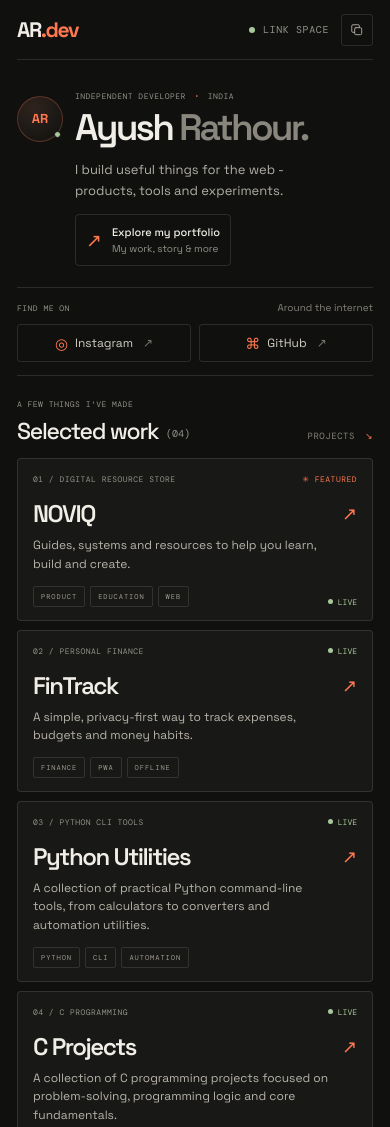
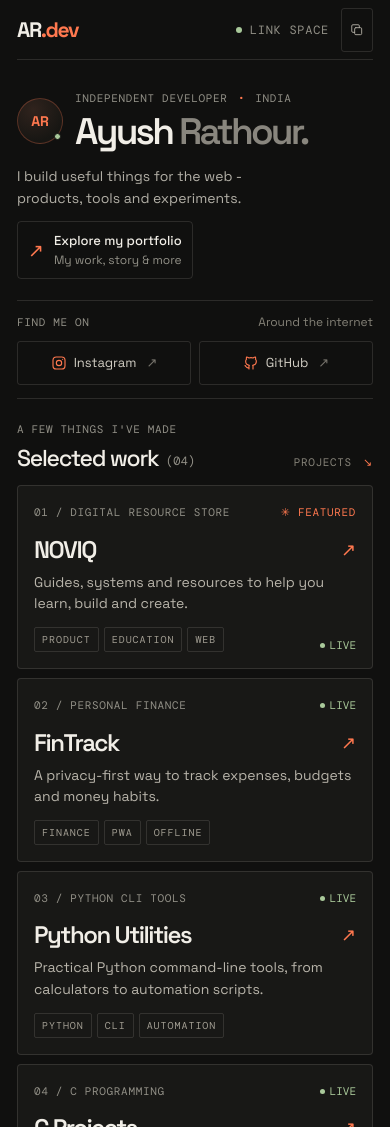
Before and after one commit to ayush-rathour/link-space, a plain HTML site: page index.html in a window 390 px wide. Shown: the top 1127 px of the page. Drawn offline with nearby package versions, Linux system fonts and the light colour scheme.

Commit message:
Polish Link Space UI and assets

```diff
--- a/index.html
+++ b/index.html
@@ -3,7 +3,10 @@
   <head>
     <!-- Basic metadata -->
     <meta charset="UTF-8" />
-    <meta name="viewport" content="width=device-width, initial-scale=1.0" />
+    <meta
+      name="viewport"
+      content="width=device-width, initial-scale=1, viewport-fit=cover"
+    />
 
     <title>Link Space | AR.dev</title>
 
@@ -135,8 +138,12 @@
             rel="noopener noreferrer"
             aria-label="Instagram"
           >
-            <span class="social-symbol instagram">◎</span><span>Instagram</span
-            ><span class="out-arrow">↗</span>
+            <span class="social-symbol instagram"
+              ><svg viewBox="0 0 24 24" aria-hidden="true">
+                <rect x="3" y="3" width="18" height="18" rx="5" />
+                <circle cx="12" cy="12" r="4" />
+                <path d="M17.5 6.5h.01" /></svg></span
+            ><span>Instagram</span><span class="out-arrow">↗</span>
           </a>
           <a
             href="https://github.com/ayush-rathour"
@@ -144,8 +151,12 @@
             rel="noopener noreferrer"
             aria-label="GitHub"
           >
-            <span class="social-symbol github">⌘</span><span>GitHub</span
-            ><span class="out-arrow">↗</span>
+            <span class="social-symbol github"
+              ><svg viewBox="0 0 24 24" aria-hidden="true">
+                <path
+                  d="M9 19c-4.3 1.4-4.3-2.5-6-3m12 5v-3.5c0-1 .1-1.4-.5-2 2.8-.3 5.5-1.4 5.5-6a4.6 4.6 0 0 0-1.3-3.2 4.2 4.2 0 0 0-.1-3.2s-1.1-.3-3.5 1.3a12 12 0 0 0-6.2 0C6.5 2.8 5.4 3.1 5.4 3.1a4.2 4.2 0 0 0-.1 3.2A4.6 4.6 0 0 0 4 9.5c0 4.6 2.7 5.7 5.5 6-.6.6-.6 1.2-.5 2V21"
+                /></svg></span
+            ><span>GitHub</span><span class="out-arrow">↗</span>
           </a>
         </nav>
       </section>
@@ -155,12 +166,31 @@
           <div>
             <p class="eyebrow">A FEW THINGS I'VE MADE</p>
             <h2 id="projects-title">
-              Selected work <span id="project-count">(02)</span>
+              Selected work <span id="project-count">(04)</span>
             </h2>
           </div>
           <span class="section-side-note">PROJECTS <i>↘</i></span>
         </div>
-        <div class="project-list" id="project-list" aria-live="polite"></div>
+        <div class="project-list" id="project-list" aria-live="polite">
+          <noscript>
+            <a class="project-card" href="https://noviq.ayushrathour.site"
+              ><h3>NOVIQ</h3></a
+            >
+            <a class="project-card" href="https://fintrack.ayushrathour.site"
+              ><h3>FinTrack</h3></a
+            >
+            <a
+              class="project-card"
+              href="https://github.com/ayush-rathour/python-projects"
+              ><h3>Python Utilities</h3></a
+            >
+            <a
+              class="project-card"
+              href="https://github.com/ayush-rathour/c-projects"
+              ><h3>C Projects</h3></a
+            >
+          </noscript>
+        </div>
       </section>
 
       <footer class="footer">
--- a/script.js
+++ b/script.js
@@ -23,7 +23,7 @@ const projects = [
     id: "fintrack",
     name: "FinTrack",
     description:
-      "A simple, privacy-first way to track expenses, budgets and money habits.",
+      "A privacy-first way to track expenses, budgets and money habits.",
     category: "PERSONAL FINANCE",
     tags: ["FINANCE", "PWA", "OFFLINE"],
     url: "https://fintrack.ayushrathour.site",
@@ -36,7 +36,7 @@ const projects = [
     id: "python-utilities",
     name: "Python Utilities",
     description:
-      "A collection of practical Python command-line tools, from calculators to converters and automation utilities.",
+      "Practical Python command-line tools, from calculators to automation scripts.",
     category: "PYTHON CLI TOOLS",
     tags: ["PYTHON", "CLI", "AUTOMATION"],
     url: "https://github.com/ayush-rathour/python-projects",
@@ -49,7 +49,7 @@ const projects = [
     id: "c-projects",
     name: "C Projects",
     description:
-      "A collection of C programming projects focused on problem-solving, programming logic and core fundamentals.",
+      "C programs focused on problem-solving, logic and core fundamentals.",
     category: "C PROGRAMMING",
     tags: ["C", "LOGIC", "PROGRAMMING"],
     url: "https://github.com/ayush-rathour/c-projects",
--- a/style.css
+++ b/style.css
@@ -1,5 +1,3 @@
-@import url("https://fonts.googleapis.com/css2?family=DM+Mono:wght@400;500&family=Space+Grotesk:wght@400;500;600;700&display=swap");
-
 :root {
   color-scheme: dark;
   --bg: #10100f;
@@ -88,7 +86,7 @@ button {
 
 .page-label {
   color: var(--muted);
-  font-size: 10px;
+  font-size: 12px;
   display: flex;
   align-items: center;
   gap: 8px;
@@ -112,7 +110,7 @@ button {
   border: 1px solid var(--line);
   border-radius: 3px;
   padding: 9px 11px;
-  font-size: 9px;
+  font-size: 11px;
   cursor: pointer;
   transition:
     border-color 0.2s,
@@ -177,7 +175,7 @@ button {
 .eyebrow {
   margin: 0 0 8px;
   color: var(--muted);
-  font-size: 9px;
+  font-size: 11px;
   line-height: 1.4;
 }
 
@@ -240,14 +238,14 @@ h1 span {
 
 .portfolio-link strong {
   display: block;
-  font-size: 11px;
+  font-size: 13px;
   font-weight: 500;
 }
 
 .portfolio-link small {
   display: block;
   color: var(--muted);
-  font-size: 10px;
+  font-size: 12px;
   margin-top: 3px;
 }
 
@@ -276,7 +274,7 @@ h1 span {
 
 .social-note {
   color: #858278;
-  font-size: 10px;
+  font-size: 12px;
 }
 
 .social-links {
@@ -293,7 +291,7 @@ h1 span {
   border: 1px solid var(--line);
   border-radius: 3px;
   color: #d2cec4;
-  font-size: 12px;
+  font-size: 13px;
   transition:
     color 0.2s,
     border-color 0.2s,
@@ -314,7 +312,7 @@ h1 span {
 
 .out-arrow {
   color: #77746c;
-  font-size: 12px;
+  font-size: 13px;
   margin-left: 3px;
 }
 
@@ -344,7 +342,7 @@ h2 {
 
 h2 span {
   color: var(--muted);
-  font: 10px var(--mono);
+  font: 12px var(--mono);
   letter-spacing: 0;
   vertical-align: middle;
   margin-left: 3px;
@@ -352,7 +350,7 @@ h2 span {
 
 .section-side-note {
   color: #858278;
-  font-size: 9px;
+  font-size: 11px;
   padding-bottom: 4px;
 }
 
@@ -413,13 +411,13 @@ h2 span {
 
 .project-meta {
   color: var(--muted);
-  font-size: 8px;
+  font-size: 11px;
   line-height: 1.5;
 }
 
 .project-index {
   color: #69675f;
-  font-size: 9px;
+  font-size: 11px;
 }
 
 /* PROJECT TITLE */
@@ -454,7 +452,7 @@ h2 span {
 .project-card p {
   margin: 7px 0 0;
   color: #b8b4aa;
-  font-size: 12px;
+  font-size: 13px;
   line-height: 1.6;
   max-width: 300px;
 }
@@ -481,7 +479,7 @@ h2 span {
   border: 1px solid var(--line);
   padding: 5px 7px;
   border-radius: 2px;
-  font-size: 8px;
+  font-size: 11px;
 }
 
 .status {
@@ -489,7 +487,7 @@ h2 span {
   align-items: center;
   gap: 5px;
   color: var(--green);
-  font: 8px var(--mono);
+  font: 11px var(--mono);
   white-space: nowrap;
 }
 
@@ -516,7 +514,7 @@ h2 span {
 
 .featured-label {
   color: var(--accent);
-  font: 8px var(--mono);
+  font: 11px var(--mono);
   letter-spacing: 0.06em;
 }
 
@@ -530,12 +528,12 @@ h2 span {
   padding: 16px 0 23px;
   border-top: 1px solid var(--line);
   color: #858278;
-  font-size: 8px;
+  font-size: 11px;
 }
 
 .footer b {
   color: var(--accent);
-  font-size: 12px;
+  font-size: 13px;
   margin-left: 4px;
 }
 
@@ -552,7 +550,7 @@ h2 span {
   border-radius: 4px;
   background: #24231f;
   color: var(--text);
-  font-size: 12px;
+  font-size: 13px;
   opacity: 0;
   pointer-events: none;
   transition:
@@ -585,7 +583,7 @@ h2 span {
   }
 
   .project-card p {
-    font-size: 11px;
+    font-size: 13px;
   }
 }
 
@@ -620,7 +618,7 @@ h2 span {
     flex-basis: 46px;
     width: 46px;
     height: 46px;
-    font-size: 13px;
+    font-size: 14px;
   }
 
   .identity {
@@ -632,7 +630,7 @@ h2 span {
   }
 
   .eyebrow {
-    font-size: 8px;
+    font-size: 11px;
   }
 
   .intro-bottom {
@@ -643,7 +641,7 @@ h2 span {
   }
 
   .intro-copy {
-    font-size: 13px;
+    font-size: 14px;
   }
 
   .portfolio-link {
@@ -652,7 +650,7 @@ h2 span {
   }
 
   .portfolio-link strong {
-    font-size: 11px;
+    font-size: 13px;
   }
 
   .social-strip {
@@ -675,7 +673,7 @@ h2 span {
     flex: 1;
     justify-content: center;
     padding: 10px 8px;
-    font-size: 12px;
+    font-size: 13px;
   }
 
   .projects {
@@ -709,21 +707,21 @@ h2 span {
   }
 
   .project-card p {
-    font-size: 12px;
+    font-size: 13px;
     line-height: 1.55;
   }
 
   .project-meta {
-    font-size: 8px;
+    font-size: 11px;
   }
 
   .tags span {
-    font-size: 7px;
+    font-size: 10px;
   }
 
   .status,
   .featured-label {
-    font-size: 8px;
+    font-size: 11px;
   }
 
   .card-bottom {
@@ -733,7 +731,7 @@ h2 span {
   .footer {
     margin-top: 21px;
     padding-bottom: 18px;
-    font-size: 7px;
+    font-size: 10px;
   }
 }
 
@@ -745,23 +743,23 @@ h2 span {
   }
 
   .page-label {
-    font-size: 8px;
+    font-size: 11px;
   }
 
   .eyebrow {
-    font-size: 7px;
+    font-size: 10px;
   }
 
   .social-note {
-    font-size: 9px;
+    font-size: 11px;
   }
 
   .project-meta {
-    font-size: 7px;
+    font-size: 10px;
   }
 
   .tags span {
-    font-size: 6px;
+    font-size: 10px;
     padding: 4px 5px;
   }
 
@@ -770,7 +768,7 @@ h2 span {
   }
 
   .footer {
-    font-size: 6px;
+    font-size: 10px;
   }
 }
 
@@ -785,3 +783,53 @@ h2 span {
     animation-duration: 0.01ms !important;
   }
 }
+
+/* TOUCH & INSTAGRAM IN-APP BROWSER REFINEMENTS */
+
+.social-symbol svg {
+  display: block;
+  width: 16px;
+  height: 16px;
+  fill: none;
+  stroke: currentColor;
+  stroke-width: 1.7;
+  stroke-linecap: round;
+  stroke-linejoin: round;
+}
+
+.social-links a,
+.portfolio-link,
+.copy-button {
+  min-height: 44px;
+}
+
+.project-card:active,
+.portfolio-link:active,
+.social-links a:active {
+  transform: scale(0.985);
+  background: var(--panel-hover);
+}
+
+.project-card p {
+  color: var(--soft);
+  max-width: 320px;
+}
+
+.site {
+  padding-bottom: env(safe-area-inset-bottom);
+}
+
+@media (max-width: 600px) {
+  .project-card {
+    min-height: 0;
+    padding: 18px 16px 16px;
+  }
+
+  .project-card p {
+    font-size: 14px;
+  }
+
+  .intro-bottom {
+    margin-left: 0;
+  }
+}
```
Also changed, not shown: assets/favicon.svg, 2 other files.
